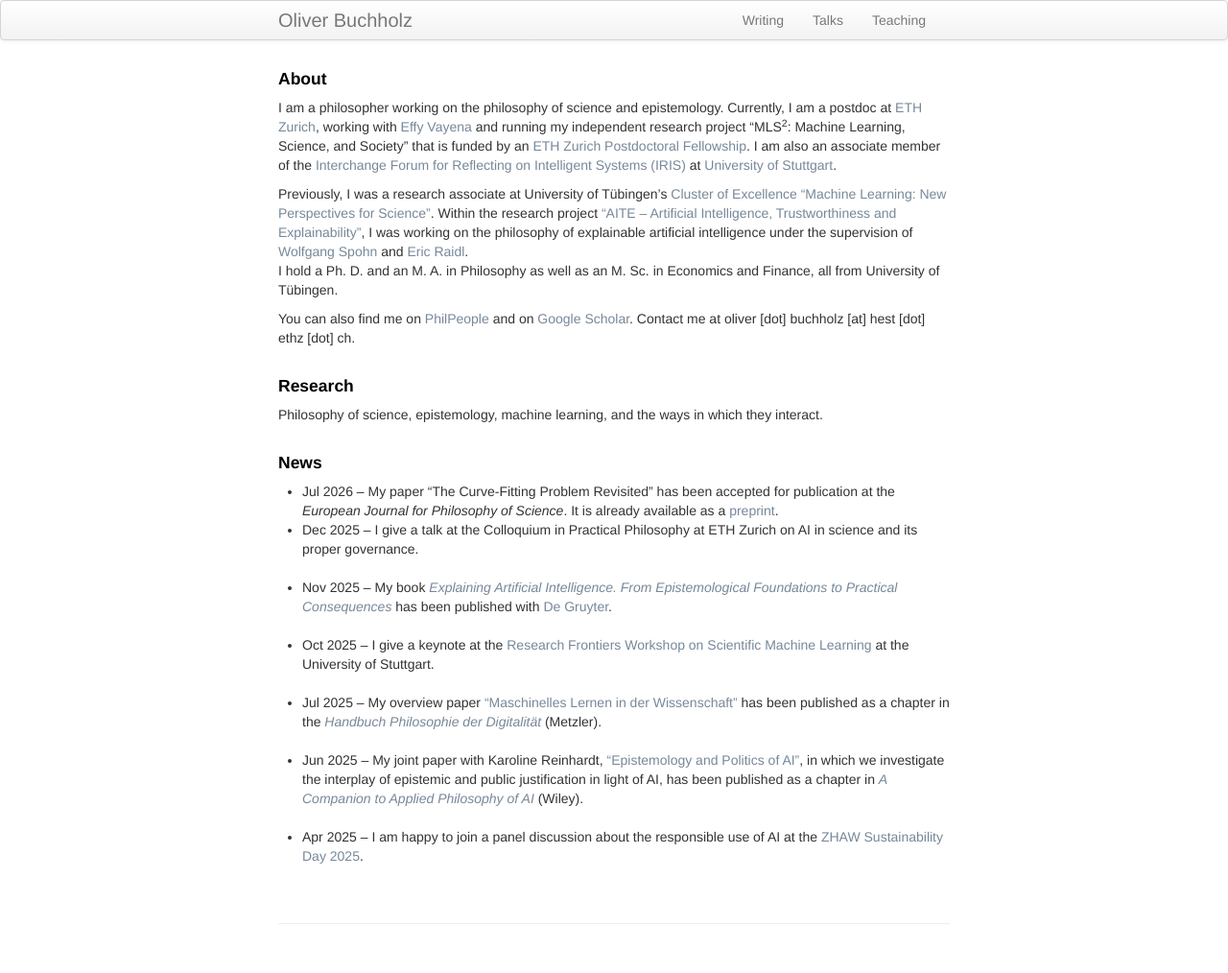
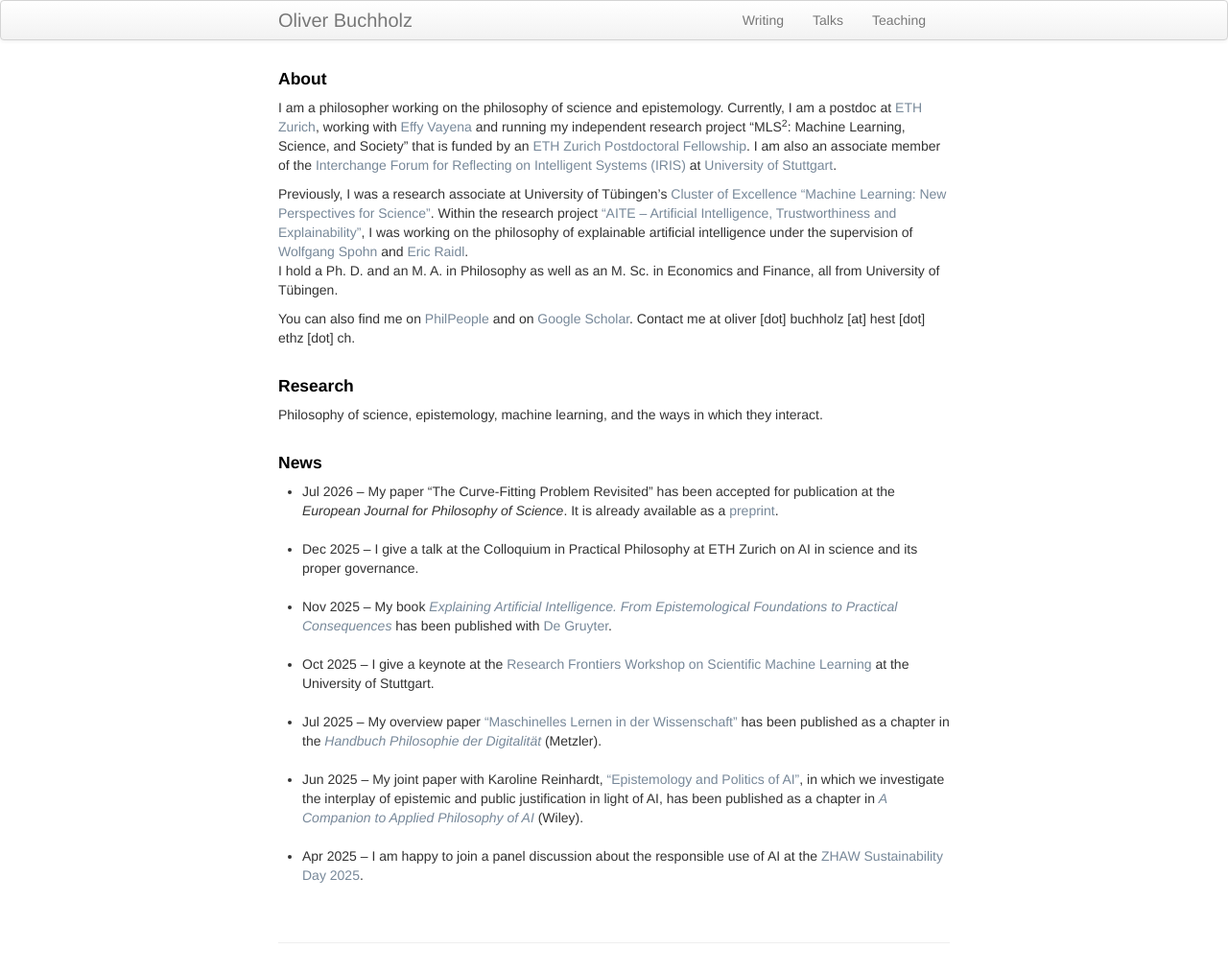
Before and after one commit to oliverbuchholz/oliverbuchholz.github.io, a Jekyll site: the page built from index.md, in a window 1280 px wide. Shown: the whole page at 96% size. Built offline with Jekyll 4.4.1, drawn with Linux system fonts in a browser that asks for light colours.

Commit message:
fix typo

```diff
--- a/index.md
+++ b/index.md
@@ -23,7 +23,8 @@ Philosophy of science, epistemology, machine learning, and the ways in which the
 <h4> News </h4>
 
 <ul>
-<li>Jul 2026 &ndash; My paper &ldquo;The Curve-Fitting Problem Revisited&rdquo; has been accepted for publication at the <i>European Journal for Philosophy of Science</i>. It is already available as a <a href="https://philsci-archive.pitt.edu/id/eprint/30570" target="_blank">preprint</a>.</li>
+<li>Jul 2026 &ndash; My paper &ldquo;The Curve-Fitting Problem Revisited&rdquo; has been accepted for publication at the <i>European Journal for Philosophy of Science</i>. It is already available as a <a href="https://philsci-archive.pitt.edu/id/eprint/30570" target="_blank">preprint</a>.<br><br>
+</li>
 
 <li> Dec 2025 &ndash; I give a talk at the Colloquium in Practical Philosophy at ETH Zurich on AI in science and its proper governance.<br><br>
 </li>
```
